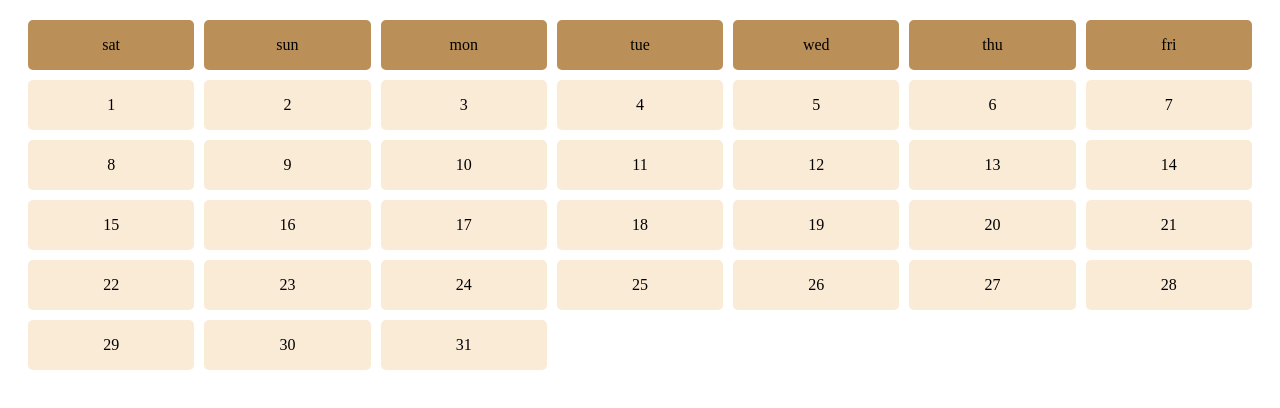
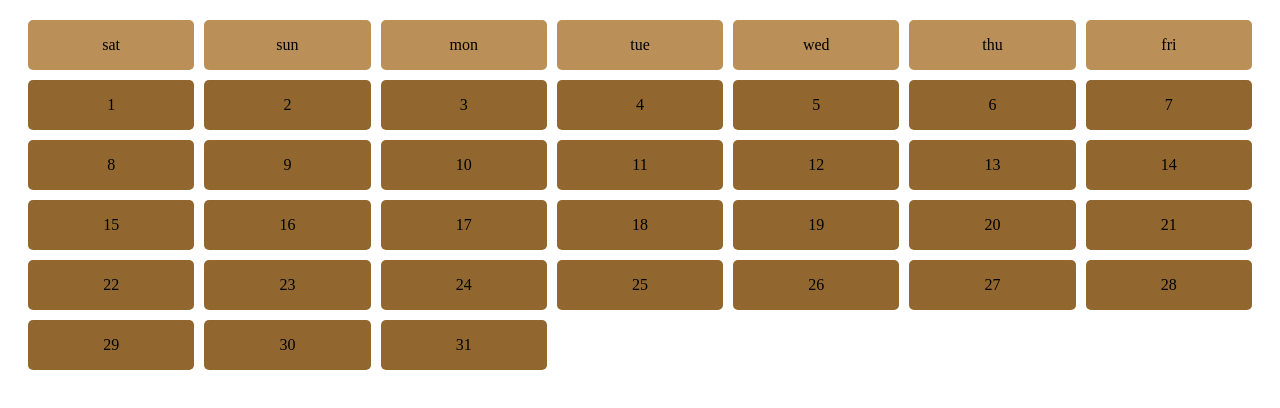
Before and after one commit to NATTOMR/project-02-grid-layout, a plain HTML site: page index.html in a window 1280 px wide. Drawn offline with Linux system fonts and the light colour scheme.

Commit message:
first commit

```diff
--- a/stles/style.css
+++ b/stles/style.css
@@ -10,7 +10,7 @@
 }
 
 .date, .day{
-    background-color: antiquewhite;
+    background-color: rgb(145, 103, 47);
     height: 50px;
     border-radius: 5px;
     display: flex;
```
